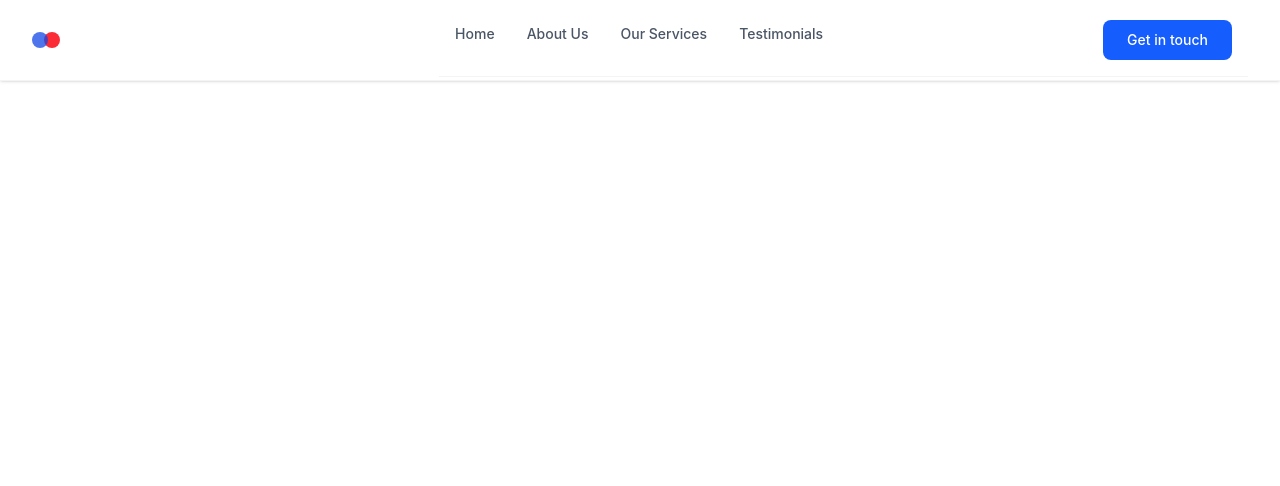
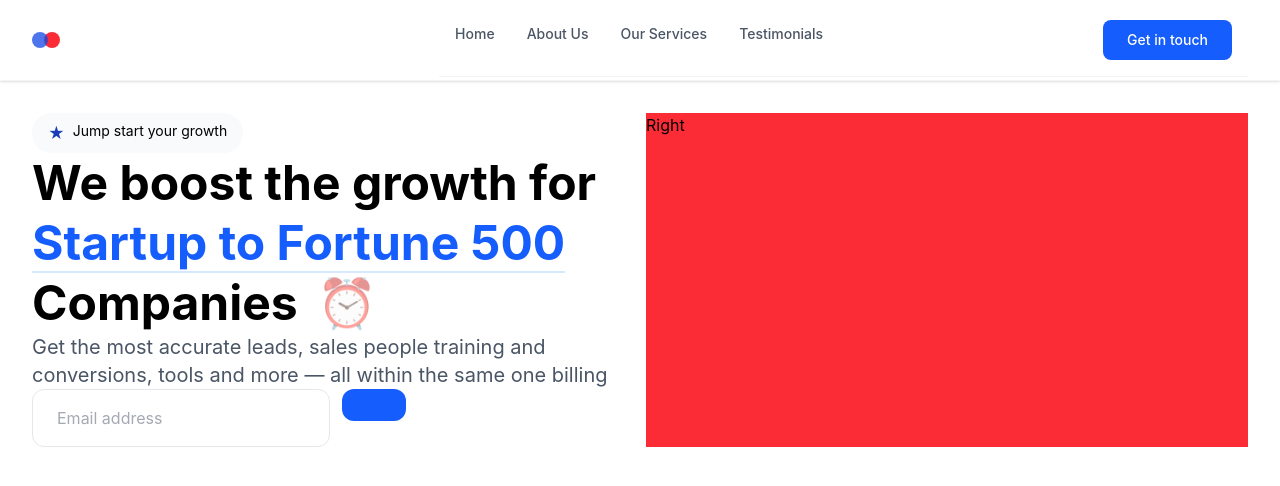
Before and after one commit to Akelvino/Landing_page-in-tailwind, a website: page index.html in a window 1280 px wide. Shown: the top 486 px of the page. Drawn offline with nearby package versions, Linux system fonts and the light colour scheme.

Commit message:
Finished the left side of hero section

```diff
--- a/index.html
+++ b/index.html
@@ -7,7 +7,7 @@
   <link href="./src/output.css" rel="stylesheet">
 </head>
 <body>
-    <header id="header" class="fixed bg-white/90  top-0 left-0 right-0 backdrop-blure-sm border-b border-gray-100 shadow-sm z-50">
+    <header id="header" class="sticky bg-white/90  top-0 left-0 right-0 backdrop-blure-sm border-b border-gray-100 shadow-sm z-50">
         <nav class="relative container mx-auto h-16 md:h-20 flex items-center justify-between px-4 sm:px-6 lg:px-8">
             <div class="logo flex gap-1">
                 <div class="w-4 h-4 rounded-full bg-blue-700 opacity-75 hover:opacity-100 cursor-pointer"></div>
@@ -30,7 +30,35 @@
         </nav>
     </header>
 
-    <div class="h-[3000px]"></div>
+    <section id="hero" class="mt-8">
+        <div class="container mx-auto px-4 sm:px-6 lg:px-8 ">
+            <div class="flex flex-col md:flex-row gap-3 justify-center">
+                <div class="w-full md:w-1/2">
+                    <div class="flex flex-row gap-2  group bg-gray-50 w-fit px-4 py-2 rounded-full hover:bg-gray-100 cursor-pointer transition-colors">
+                        <span class="text-blue-800 group-hover:scale-110 group-hover:text-amber-300">★</span>
+                        <span class="text-sm font-md">Jump start your growth</span>
+                    </div>
+                    <h1 class="text-3xl md:text-4xl lg:text-5xl font-bold leading-tight">
+                        We boost the growth for
+                        <span class="text-blue-600 relative inline-block">Startup to Fortune 500
+                            <span class="absolute bottom-0 left-0 w-full h-0.5 bg-blue-200/60"></span>
+                        </span>
+                        <br>
+                        Companies
+                        <span class="inline-block ml-2 animate-pulse ">⏰</span>
+                    </h1>
+                    <p class="text-gray-600 text-lg md:text-xl max-w-xl">Get the most accurate leads, sales people training and conversions, tools and more — all within the same one billing</p>
+                    <button class="flex gap-3 max-w-md">
+                        <input type="emai" placeholder="Email address" class="flex-1 px-6 py-4 border border-gray-200 rounded-xl focus:outline-none focus:border-blue-600 focus:ring-2 focus:ring-blue-100 transition-all text-gray-600">
+                        <i class="ri-arrow-right-long-line bg-blue-600 text-white px-8 py-4 rounded-xl hover:bg-blue-700 cursor-pointer transition-all hover:shadow-lg hover:shadow-blue-300"></i>
+                    </button>
+
+                </div>
+                <div class="bg-red-500 w-full md:w-1/2">Right</div>
+            </div>
+        </div>
+    </section>
+
 
     <script src="./js/main.js"></script>
 </body>
```
Also changed, not shown: src/output.css.
